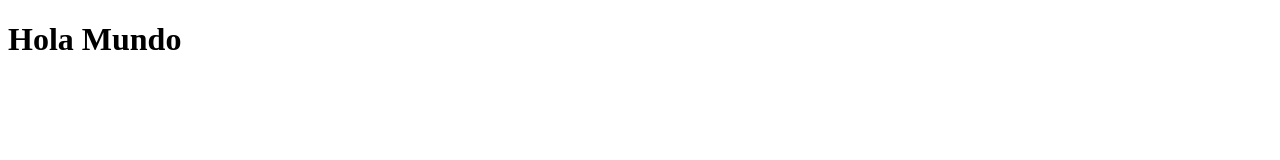
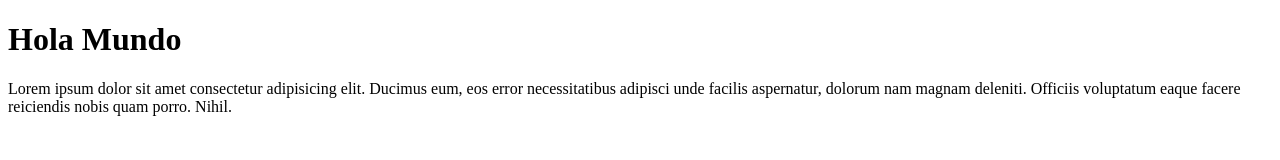
Before and after one commit to jafetluna/Prueba_git, a plain HTML site: page index.html in a window 1280 px wide. Drawn offline with Linux system fonts and the light colour scheme.

Commit message:
Se ha colocado un parrafo

```diff
--- a/index.html
+++ b/index.html
@@ -9,5 +9,9 @@
 </head>
 <body>
     <h1>Hola Mundo</h1>
+    <p> Lorem ipsum dolor sit amet consectetur adipisicing elit.
+        Ducimus eum, eos error necessitatibus adipisci unde facilis
+        aspernatur, dolorum nam magnam deleniti. Officiis voluptatum eaque
+        facere reiciendis nobis quam porro. Nihil.</p>
 </body>
 </html>
```
